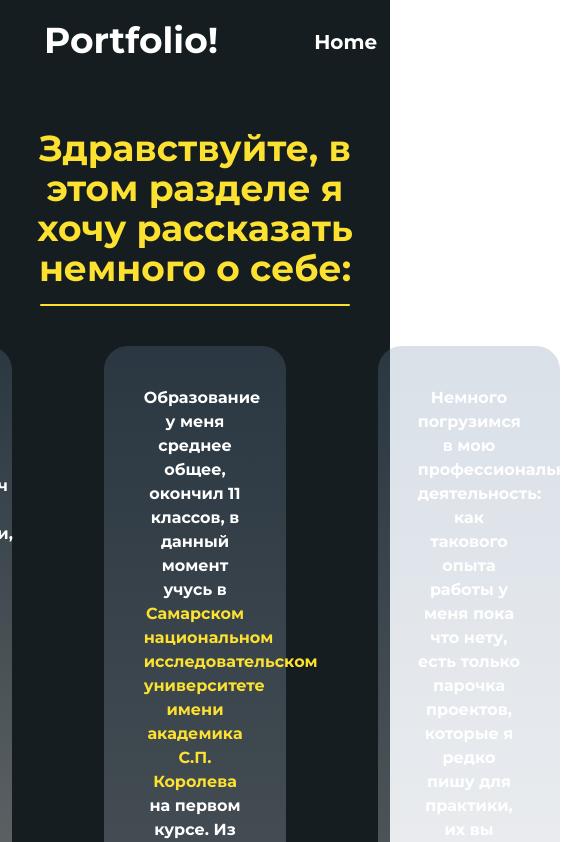
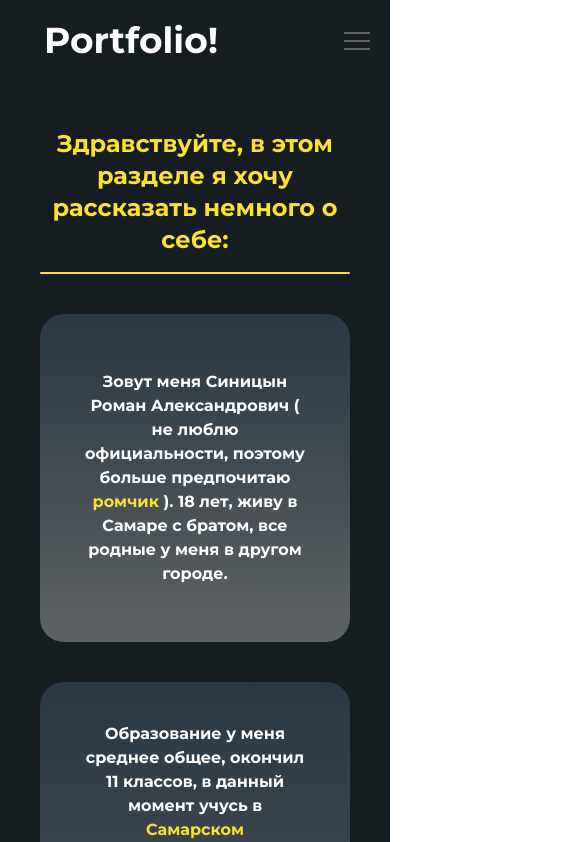
Before and after one commit to whatbless/myCV, a React (Create React App) app: page /about in a window 390 px wide. Shown: the top 842 px of the page, 585 px wide, since content can reach past the window. Built offline with nearby package versions, Linux system fonts and the light colour scheme.

Commit message:
responsive design added

```diff
--- a/src/components/About.tsx
+++ b/src/components/About.tsx
@@ -26,19 +26,19 @@ const About = () => {
     <div className="bg-bg min-h-screen">
       <div className="container mx-auto text-white font-bold">
         <div className="flex flex-wrap justify-center items-start h-full w-full">
-          <p className="text-center text-4xl w-full color-pears mt-32">
+          <p className="text-center md:text-4xl text-2xl w-full color-pears mt-32 mx-10">
             Здравствуйте, в этом разделе я хочу рассказать немного о себе:
           </p>
           <div className="bg-yellow w-full py-px mx-10 rounded-full mt-4"></div>
-          <div className="flex flex-row justify-between mx-10 mt-10">
-            <div className="bg-gradient w-1/4 h-max py-14 px-10 rounded-3xl">
+          <div className="flex xl:flex-row flex-col justify-between mx-10 mt-10">
+            <div className="bg-gradient xl:w-1/4 w-full h-max py-14 px-10 rounded-3xl">
               Зовут меня Синицын Роман Александрович {" ( "}не люблю
               официальности, поэтому больше предпочитаю{" "}
               <span className="color-pears">ромчик</span>
               {" )"}. 18 лет, живу в Самаре с братом, все родные у меня в другом
               городе.
             </div>
-            <div className="bg-gradient w-1/4 h-max px-10 py-10 rounded-3xl">
+            <div className="bg-gradient xl:w-1/4 w-full xl:mt-0 mt-10 h-max px-10 py-10 rounded-3xl">
               Образование у меня среднее общее, окончил 11 классов, в данный
               момент учусь в{" "}
               <span className="color-pears">
@@ -51,7 +51,7 @@ const About = () => {
               владею английским языком {" ( "} примерно на уровне Intermidate{" "}
               {" ) "}
             </div>
-            <div className="bg-gradient w-1/4 h-max px-10 py-10 rounded-3xl">
+            <div className="bg-gradient xl:w-1/4 w-full xl:mt-0 mt-10 h-max px-10 py-10 rounded-3xl">
               Немного погрузимся в мою профессиональную деятельность: как
               такового опыта работы у меня пока что нету, есть только парочка
               проектов, которые я редко пишу для практики, их вы можете увидеть
@@ -70,7 +70,7 @@ const About = () => {
               <div className="skill">{skill.title}</div>
             ))}
           </div>
-          <p className="my-10 text-xl text-start mx-10">
+          <p className="my-10 md:text-xl text-lg mx-10">
             Заинтересовал или хотите связаться со мной для уточнения какого-либо
             вопроса, можете сделать это по{" "}
             <NavLink to="/contacts" className="color-pears">
--- a/src/components/Contacts.tsx
+++ b/src/components/Contacts.tsx
@@ -11,18 +11,20 @@ const Contacts = () => {
     <div className="bg-bg min-h-screen">
       <div className="container mx-auto text-white font-bold">
         <div className="flex flex-wrap justify-center items-start h-full w-full">
-          <div className="text-center text-4xl w-full color-pears mt-32">
+          <div className="text-center lg:text-4xl md:text-3xl text-2xl w-full color-pears mt-32 mx-10">
             В данном разделе вы можете найти способ связи со мной
           </div>
           <div className="bg-yellow w-full py-px rounded-full mt-4 mx-10"></div>
-          <div className="uppercase text-xl mt-10 mb-3 text-start w-full mx-10">
-            Милый факт обо мне: очень быстро продаюсь{" "}
-            <span className="px-10 py-5 bg-red-500 rounded-2xl ml-5">
+          <div className="uppercase text-xl mt-10 text-start w-full mx-10 flex lg:flex-row flex-col">
+            <div className="my-5 lg:mx-0 mx-auto lg:text-start text-center">
+              Милый факт обо мне: очень быстро продаюсь
+            </div>
+            <span className="px-10 py-5 w-max bg-red-500 rounded-2xl lg:ml-5 mx-auto z-10">
               FOR SALE!!!
             </span>
           </div>
-          <div className="flex flex-row w-full ">
-            <div className="flex flex-row w-full mt-56 justify-start">
+          <div className="flex xl:flex-row flex-col-reverse w-full 2xl:mt-20 mt-32">
+            <div className="flex flex-row w-full justify-center xl:items-center mb-10">
               <a href="https://vk.com/whatbless" target="_blank">
                 <FontAwesomeIcon className="text-6xl mx-10 icon" icon={faVk} />
               </a>
@@ -39,8 +41,10 @@ const Contacts = () => {
                 />
               </a>
             </div>
-            <div className="m-20 offer">
-              <img src={offer} alt="offer-img" />
+            <div className="flex flex-row w-full justify-center">
+              <div className="xl:mx-20 mx-10 offer mb-20">
+                <img src={offer} alt="offer-img" className="sm:h-96 h-max" />
+              </div>
             </div>
           </div>
         </div>
--- a/src/components/Header.tsx
+++ b/src/components/Header.tsx
@@ -14,9 +14,11 @@ const Header = () => {
       <div className="container mx-auto relative">
         <div className="absolute flex flex-row justify-between w-full text-white">
           <div className="number flex">
-            <div className="px-6 my-5 mx-5 font-bold text-4xl">Portfolio!</div>
+            <NavLink to="/" className="px-6 my-5 mx-5 font-bold text-4xl">
+              Portfolio!
+            </NavLink>
           </div>
-          <div className="navigation flex flex-row">
+          <div className="navigation lg:flex hidden flex-row">
             {navs.map((nav) => (
               <NavLink
                 to={nav.link}
@@ -26,6 +28,22 @@ const Header = () => {
               </NavLink>
             ))}
           </div>
+          <div className="lg:hidden block burger-menu relative">
+            <input id="menu-toggle" type="checkbox" />
+            <label className="menu-btn" htmlFor="menu-toggle">
+              <span></span>
+            </label>
+
+            <ul className="menubox">
+              {navs.map((nav) => (
+                <li>
+                  <NavLink to={nav.link} className="menu-item">
+                    {nav.title}
+                  </NavLink>
+                </li>
+              ))}
+            </ul>
+          </div>
         </div>
       </div>
     </div>
--- a/src/components/Home.tsx
+++ b/src/components/Home.tsx
@@ -24,7 +24,7 @@ const Home = () => {
   return (
     <div className="background">
       <div className="container mx-auto flex flex-row justify-between">
-        <div className="flex flex-col justify-center items-start h-screen w-screen pl-32">
+        <div className="flex flex-col justify-center items-start h-screen w-screen md:ml-32 sm:ml-10 mx-auto">
           <div>
             <p className="color-pears font-bold text-5xl">Приветствую,</p>
             <p className="color-pears font-bold text-5xl py-5">
--- a/src/index.css
+++ b/src/index.css
@@ -77,3 +77,91 @@ code {
   height: max-content;
   width: max-content;
 }
+
+.menu-btn {
+  display: flex;
+  align-items: center;
+  position: absolute;
+  top: 28px;
+  right: 20px;
+  width: 26px;
+  height: 26px;
+  cursor: pointer;
+  z-index: 30;
+}
+
+.menu-btn>span,
+.menu-btn>span::before,
+.menu-btn>span::after {
+  display: block;
+  position: absolute;
+  width: 100%;
+  height: 2px;
+  background-color: #616161;
+  transition-duration: .25s;
+}
+
+.menu-btn>span::before {
+  content: '';
+  top: -8px;
+}
+
+.menu-btn>span::after {
+  content: '';
+  top: 8px;
+}
+
+.menubox {
+  display: block;
+  position: fixed;
+  visibility: hidden;
+  top: 0;
+  right: -100%;
+  width: 200px;
+  height: 100%;
+  margin: 0;
+  padding: 80px 0;
+  list-style: none;
+  background-color: #ECEFF1;
+  box-shadow: 1px 0px 6px rgba(0, 0, 0, .2);
+  transition-duration: .25s;
+  z-index: 20;
+}
+
+.menu-item {
+  display: block;
+  padding: 12px 24px;
+  color: #333;
+  font-family: 'Roboto', sans-serif;
+  font-size: 20px;
+  font-weight: 600;
+  text-decoration: none;
+  transition-duration: .25s;
+}
+
+.menu-item:hover {
+  background-color: #CFD8DC;
+}
+
+#menu-toggle {
+  opacity: 0;
+}
+
+#menu-toggle:checked~.menu-btn>span {
+  transform: rotate(45deg);
+}
+
+#menu-toggle:checked~.menu-btn>span::before {
+  top: 0;
+  transform: rotate(0);
+}
+
+#menu-toggle:checked~.menu-btn>span::after {
+  top: 0;
+  transform: rotate(90deg);
+}
+
+#menu-toggle:checked~.menubox {
+  visibility: visible;
+  right: 0;
+}
```
Also changed, not shown: src/components/Projects.tsx (+14 -14 lines), 11 other files (tests, documents, lock files or other folders).
